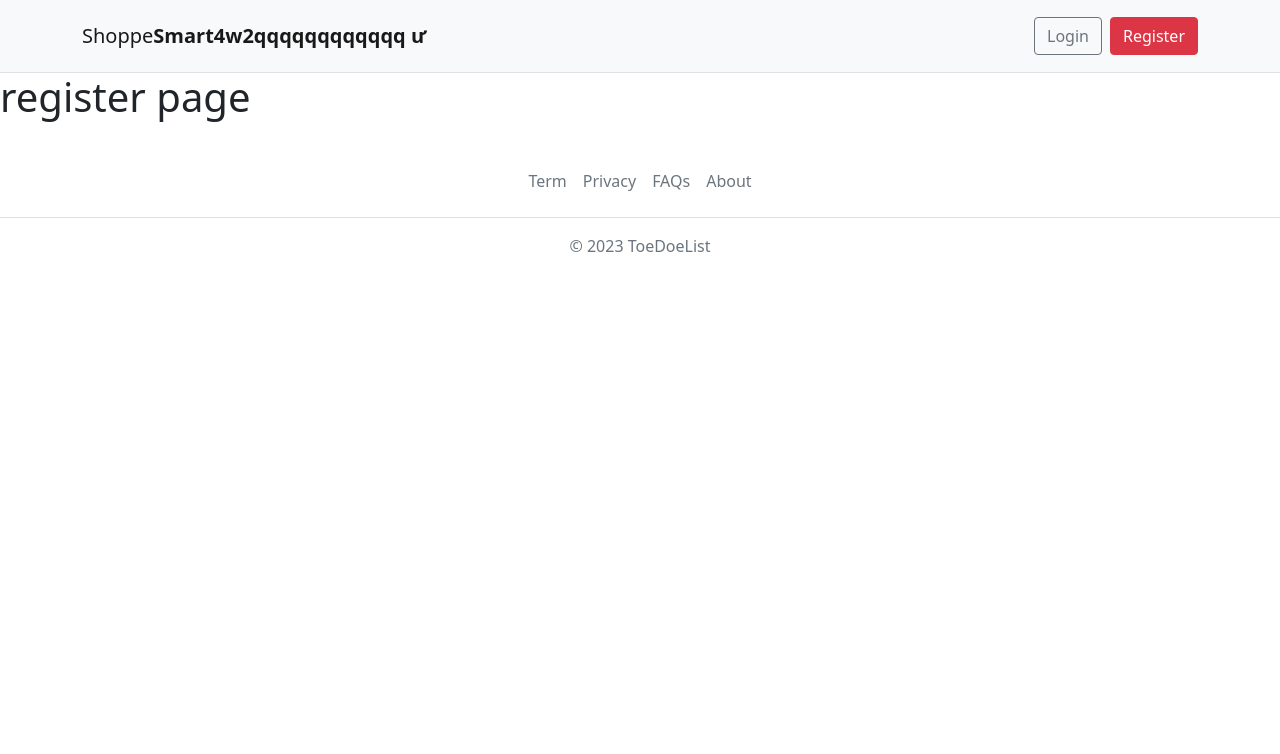
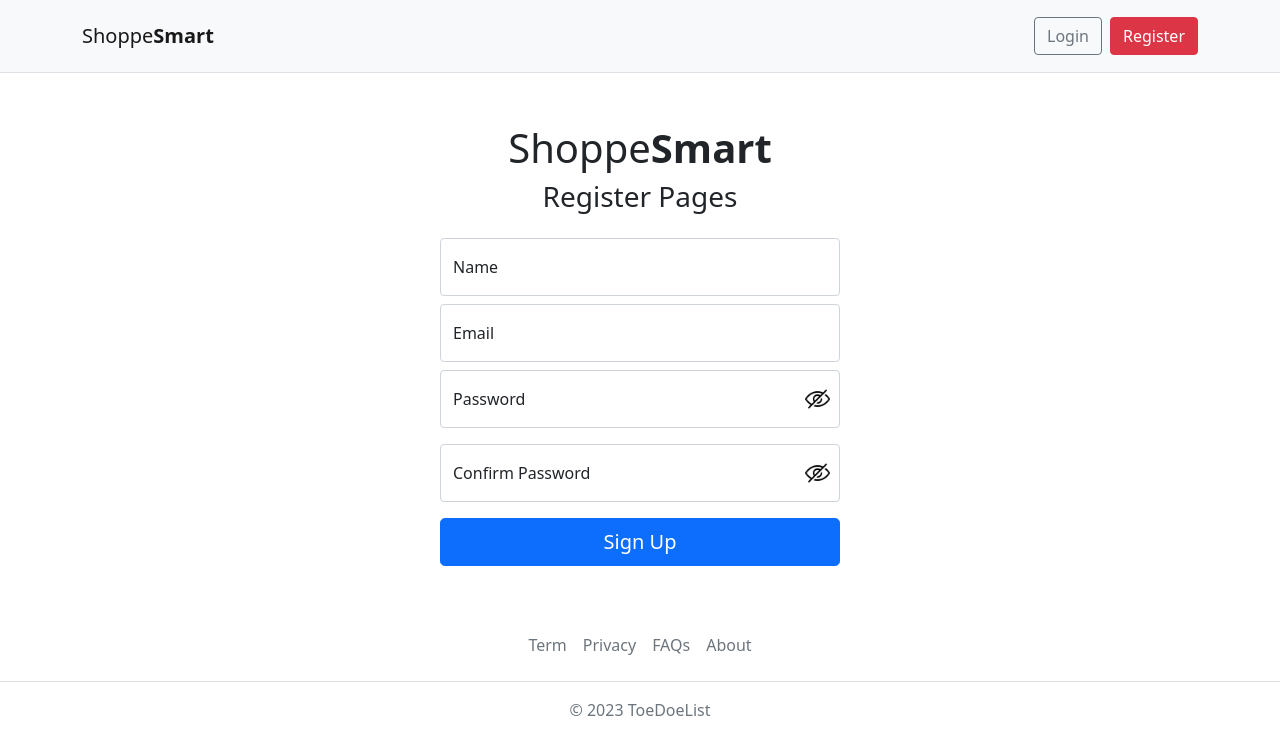
Before and after one commit to phamducthang18/vue3-js, a Vue app: page /register in a window 1280 px wide. Shown: the top 754 px of the page. Built offline with nearby package versions, Linux system fonts and the light colour scheme; no server answers.

Commit message:
add new code

```diff
--- a/index.html
+++ b/index.html
@@ -6,7 +6,7 @@
     <link href="https://cdn.jsdelivr.net/npm/bootstrap@5.1.3/dist/css/bootstrap.min.css" rel="stylesheet"
     integrity="sha384-1BmE4kWBq78iYhFldvKuhfTAU6auU8tT94WrHftjDbrCEXSU1oBoqyl2QvZ6jIW3" crossorigin="anonymous">
     <meta name="viewport" content="width=device-width, initial-scale=1.0">
-    <title>Tooede list App</title>
+    <title>Shoppe Smart</title>
   </head>
   <body>
     <div id="app"></div>
--- a/src/components/Navbar.vue
+++ b/src/components/Navbar.vue
@@ -3,7 +3,7 @@
         <div class="container py-2">
             <a href="#" class="navbar-brand">
                 <span>Shoppe</span>
-                <strong>Smart4w2qqqqqqqqqqqq    ư</strong>
+                <strong>Smart</strong>
             </a>
             <button class="navbar-toggler" type="button" data-bs-toggle="collapse" data-bs-target="#navbarNav"
                 aria-controls="navbarNav" aria-expanded="false" aria-label="Toggle navigation">
--- a/src/http/auth-api.js
+++ b/src/http/auth-api.js
@@ -4,8 +4,8 @@ import api from "./api";
 
 export const login = (credentials) => api.post('api/auth/login', credentials);
 
-export const register = (user) => api.post('/auth/register', user);
+export const register = (user) => api.post('api/auth/register', user);
 
-export const logout = () => api.post('/auth/logout');
+export const logout = () => api.post('/api/auth/logout');
 
 export const getUser = () => api.get('/api/user');
--- /dev/null
+++ b/src/pages/DashboardPage.vue
@@ -0,0 +1,3 @@
+<template>
+    This is dashboard page
+</template>
--- a/src/pages/LoginPage.vue
+++ b/src/pages/LoginPage.vue
@@ -6,24 +6,39 @@
                 <strong>Smart</strong>
             </h1>
             <h2 class="h3 mb-4 fw-normal">Please sign in</h2>
+
+            <!-- Hiển thị lỗi toàn cục -->
+            <div v-if="errors.general" class="alert alert-danger">
+                {{ errors.general }}
+            </div>
+
             <div class="form-floating mb-2">
                 <input type="email" class="form-control" id="email" v-model="form.email" placeholder="name@example.com">
                 <label for="email">Email</label>
+                <!-- Hiển thị lỗi cho email -->
+                <div v-if="errors.email" class="text-danger">
+                    {{ errors.email }}
+                </div>
             </div>
+
             <div class="password-container">
                 <div class="form-floating input-password mb-3">
                     <input :type="isPasswordVisible ? 'text' : 'password'" class="form-control" id="password" v-model="form.password" placeholder="Password">
                     <label for="password">Password</label>
                     <img class="img-eye" :src="isPasswordVisible ? 'src/assets/eye.png' : 'src/assets/hide.png'" @click="togglePasswordVisibility">
                 </div>
+                <!-- Hiển thị lỗi cho password -->
+                <div v-if="errors.password" class="text-danger">
+                    {{ errors.password }}
+                </div>
             </div>
+
             <button class="w-100 btn btn-lg btn-primary" type="submit">Sign in</button>
         </form>
     </main>
 </template>
 
 <script setup>
-
 import { ref } from 'vue';
 import { reactive } from 'vue';
 import { useRouter } from 'vue-router';
@@ -32,19 +47,51 @@ import { useAuthStore } from '@/stores/auth';
 const router = useRouter();
 const store = useAuthStore();
 
+// Khởi tạo form và lỗi
 const form = reactive({
-    email:'',
+    email: '',
     password: '',
+});
 
-})
+// Biến lưu lỗi từ API
+const errors = reactive({
+    email: null,
+    password: null,
+    general: null,
+});
+
+// Xử lý ẩn/hiện password
 const isPasswordVisible = ref(false);
-const togglePasswordVisibility = () =>{
+const togglePasswordVisibility = () => {
     isPasswordVisible.value = !isPasswordVisible.value;
-}
+};
+
+// Xử lý submit
 const handleSubmit = async () => {
+    try {
 
-    await store.handleLogin(form)
+        await store.handleLogin(form);
 
+        errors.email = null;
+        errors.password = null;
+        errors.general = null;
+
+
+        router.push('/home');
+    } catch (error) {
+
+        if (error.response && error.response.status === 422) {
+
+            errors.email = error.response.data.errors.email ? error.response.data.errors.email[0] : null;
+            errors.password = error.response.data.errors.password ? error.response.data.errors.password[0] : null;
+        } else if (error.response && error.response.status === 401) {
+
+            errors.general = 'Invalid credentials. Please try again.';
+        } else {
+            // Các lỗi khác
+            errors.general = 'Tài khoản hoặc mật khẩu không đúng.';
+        }
+    }
 };
 </script>
 
@@ -57,22 +104,15 @@ const handleSubmit = async () => {
     text-align: center;
     min-height: 60vh;
     margin-top: 2rem;
-
 }
-.auth-form{
+.auth-form {
     width: 400px;
 }
-/* .password-container{
-    display: flex;
-} */
-.input-password{
+.input-password {
     display: flex;
     position: relative;
 }
-/* .btn-show{
-    flex: 1;
-} */
-.img-eye{
+.img-eye {
     width: 30px;
     height: auto;
     align-items: center;
@@ -82,5 +122,9 @@ const handleSubmit = async () => {
     top: 50%;
     transform: translateY(-50%);
 }
-
+.text-danger {
+    color: red;
+    font-size: 0.9em;
+    margin-top: 0.25rem;
+}
 </style>
--- a/src/pages/RegisterPage.vue
+++ b/src/pages/RegisterPage.vue
@@ -1,3 +1,113 @@
 <template>
-    <h1>register page</h1>
+    <main class="auth-wrapper">
+        <form action="" class="auth-form" @submit.prevent="handleSubmit">
+            <h1>
+                <span>Shoppe</span>
+                <strong>Smart</strong>
+            </h1>
+            <h2 class="h3 mb-4 fw-normal">Register Pages</h2>
+
+            <!-- Name input -->
+            <div class="form-floating mb-2">
+                <input type="text" class="form-control" id="name" v-model="form.name" placeholder="Name">
+                <label for="name">Name</label>
+            </div>
+
+            <!-- Email input -->
+            <div class="form-floating mb-2">
+                <input type="email" class="form-control" id="email" v-model="form.email" placeholder="name@example.com">
+                <label for="email">Email</label>
+            </div>
+
+            <!-- Password input -->
+            <div class="password-container">
+                <div class="form-floating input-password mb-3">
+                    <input :type="isPasswordVisible ? 'text' : 'password'" class="form-control" id="password" v-model="form.password" placeholder="Password">
+                    <label for="password">Password</label>
+                    <img class="img-eye" :src="isPasswordVisible ? '/src/assets/eye.png' : '/src/assets/hide.png'" @click="togglePasswordVisibility">
+                </div>
+            </div>
+
+            <!-- Confirm Password input -->
+            <div class="password-container">
+                <div class="form-floating input-password mb-3">
+                    <input :type="isConfirmPasswordVisible ? 'text' : 'password'" class="form-control" id="password_confirmation" v-model="form.password_confirmation" placeholder="Confirm Password">
+                    <label for="password_confirmation">Confirm Password</label>
+                    <img class="img-eye" :src="isConfirmPasswordVisible ? '/src/assets/eye.png' : '/src/assets/hide.png'" @click="toggleConfirmPasswordVisibility">
+                </div>
+            </div>
+
+            <button class="w-100 btn btn-lg btn-primary" type="submit">Sign Up</button>
+        </form>
+    </main>
 </template>
+
+<script setup>
+import { ref, reactive } from 'vue';
+import { useRouter } from 'vue-router';
+import { useAuthStore } from '@/stores/auth';
+
+const router = useRouter();
+const store = useAuthStore();
+
+const form = reactive({
+    name: '',
+    email: '',
+    password: '',
+    password_confirmation: ''
+});
+
+const isPasswordVisible = ref(false);
+const isConfirmPasswordVisible = ref(false);
+
+const togglePasswordVisibility = () => {
+    isPasswordVisible.value = !isPasswordVisible.value;
+};
+
+const toggleConfirmPasswordVisibility = () => {
+    isConfirmPasswordVisible.value = !isConfirmPasswordVisible.value;
+};
+
+const handleSubmit = async () => {
+    try {
+        // Thực hiện đăng ký với store hoặc API
+        // console.log('Submitted form data:', form);
+        await store.handleRegister(form);
+
+        // Điều hướng đến trang sau khi đăng ký thành công
+        router.push('/home');
+    } catch (error) {
+        console.error('Đăng ký thất bại:', error);
+    }
+};
+</script>
+
+<style scoped>
+.auth-wrapper {
+    width: 100%;
+    display: flex;
+    justify-content: center;
+    align-items: center;
+    text-align: center;
+    min-height: 60vh;
+    margin-top: 2rem;
+}
+
+.auth-form {
+    width: 400px;
+}
+
+.input-password {
+    position: relative;
+}
+
+.img-eye {
+    width: 25px;
+    height: auto;
+    position: absolute;
+    right: 10px;
+    top: 50%;
+    transform: translateY(-50%);
+    cursor: pointer;
+}
+</style>
--- a/src/stores/auth.js
+++ b/src/stores/auth.js
@@ -20,14 +20,30 @@ export const useAuthStore = defineStore('authStore',() => {
 
         try {
             await login(credentials).then(response => {
+
                 const token = response.data.access_token;
+                if (!token ) {
+                    throw new Error('Invalid credentials');
+                }
                 localStorage.setItem('token', token)});
             await fetchUser();
+            return response.data;
             errors.value = {};
           } catch (error) {
-            if (error.response && error.response.status === 422) {
-              errors.value = error.response.data.errors;
+            if (error.response) {
+                // Xử lý lỗi từ API, ví dụ 422 Unprocessable Entity (lỗi xác thực)
+                if (error.response.status === 422) {
+                    errors.value = error.response.data.errors;
+                }
+                // Xử lý lỗi đăng nhập không đúng (401 Unauthorized)
+                else if (error.response.status === 401) {
+                    errors.value = { login: 'Invalid credentials. Please try again.' };
+                }
+            } else {
+                // Xử lý các lỗi khác (như lỗi mạng, server không phản hồi, v.v.)
+                errors.value = { general: 'An error occurred during login. Please try again later.' };
             }
+            throw error;
           }
       };
 
@@ -42,6 +58,7 @@ export const useAuthStore = defineStore('authStore',() => {
     const handleLogout = async() => {
         await logout()
         user.value = null
+        localStorage.removeItem('token');
     }
     return {
         user,
```
Also changed, not shown: src/pages/HomePage.vue (line endings or trailing spaces).
